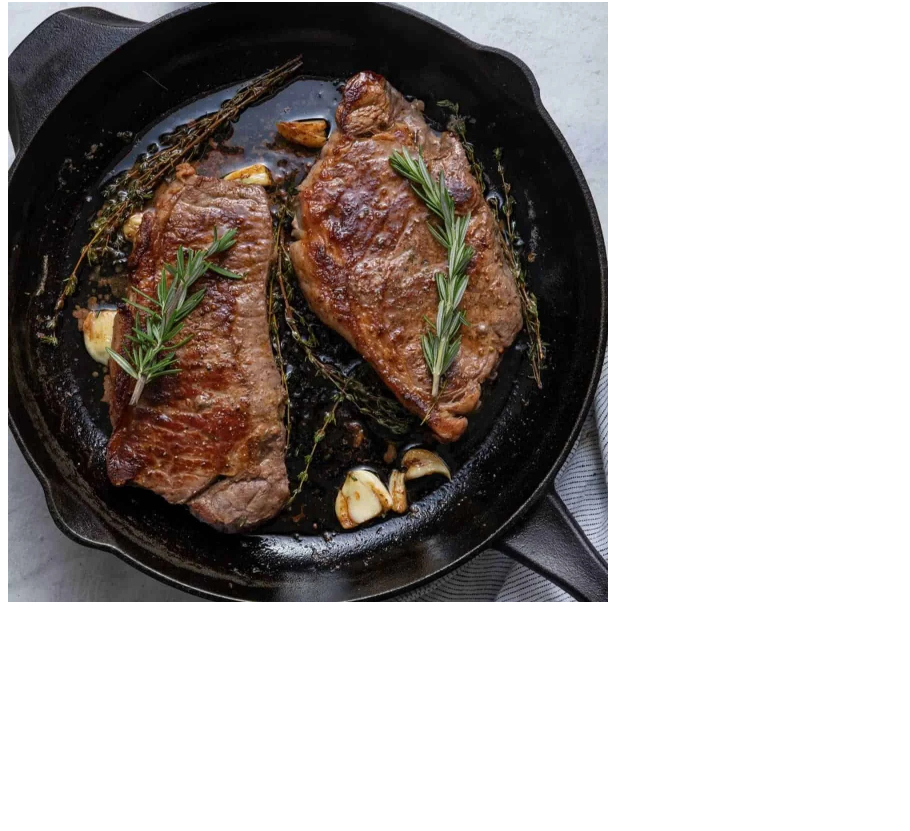
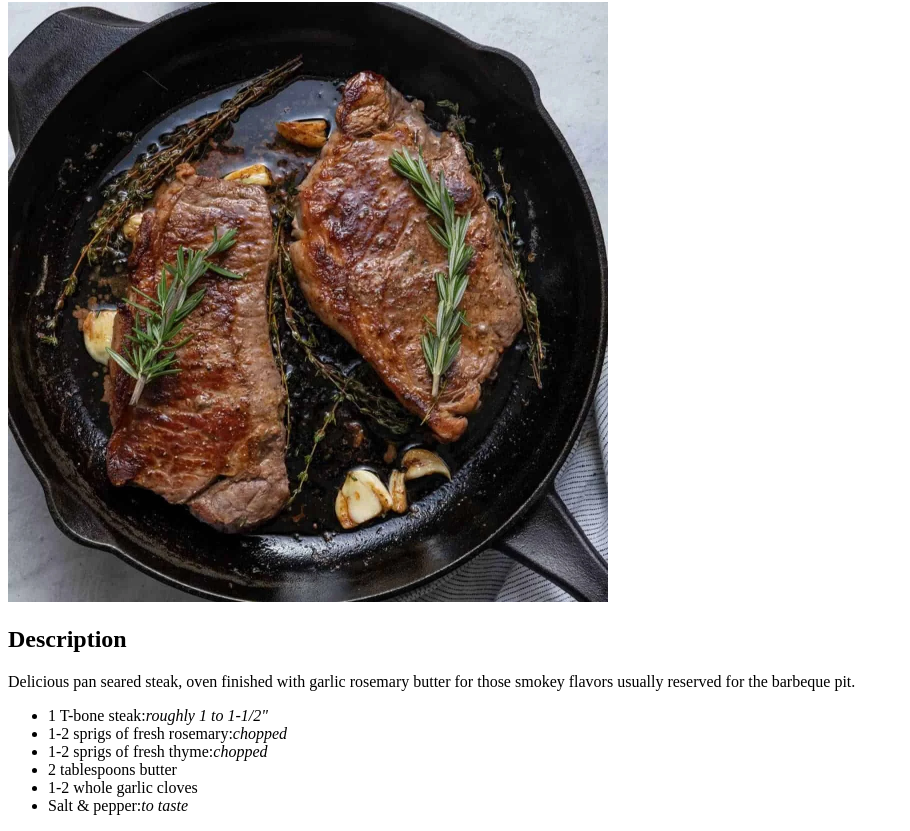
Before and after one commit to Michael080/odin-recipes, a plain HTML site: page recipes/garlic-rosemary-panfried-steak.html in a window 1280 px wide. Shown: the part 104-935 px from the top of the page, without its empty margins (0-910 px from the left). Before the commit the page ends 800 px from the top, so only its background shows below. Drawn offline with Linux system fonts and the light colour scheme.

Commit message:
Add description section w/ brief description and ingredients list.

```diff
--- a/recipes/garlic-rosemary-panfried-steak.html
+++ b/recipes/garlic-rosemary-panfried-steak.html
@@ -9,7 +9,22 @@
     <a href="../index.html">Home</a>
     <h1>Rosemary Garlic Panfried Steak</h1>
     <div class="recipe">
-      <img src="images/Cast-Iron-Skillet-Steak.webp" alt="Delicious steak in a skillet with herbs." width="600">
-    </div>
+      <div class="dish">
+        <img src="images/Cast-Iron-Skillet-Steak.webp" alt="Delicious steak in a skillet with herbs." width="600">
+        <div class="description">
+          <h2>Description</h2>
+          <p class="description">Delicious pan seared steak, oven finished with garlic rosemary butter for those smokey
+          flavors usually reserved for the barbeque pit.</p>
+          <ul class="ingredients">
+            <li>1 T-bone steak:<em>roughly 1 to 1-1/2"</em></li>
+            <li>1-2 sprigs of fresh rosemary:<em>chopped</em></li>
+            <li>1-2 sprigs of fresh thyme:<em>chopped</em></li>
+            <li>2 tablespoons butter</li>
+            <li>1-2 whole garlic cloves</li>
+            <li>Salt & pepper:<em>to taste</em></li>
+          </ul>
+        </div><!--description-->
+      </div><!--dish-->
+    </div><!--recipe-->
   </body>
 </html>
```
Also changed, not shown: recipes/keto-truffles.html (+13 -2 lines).
